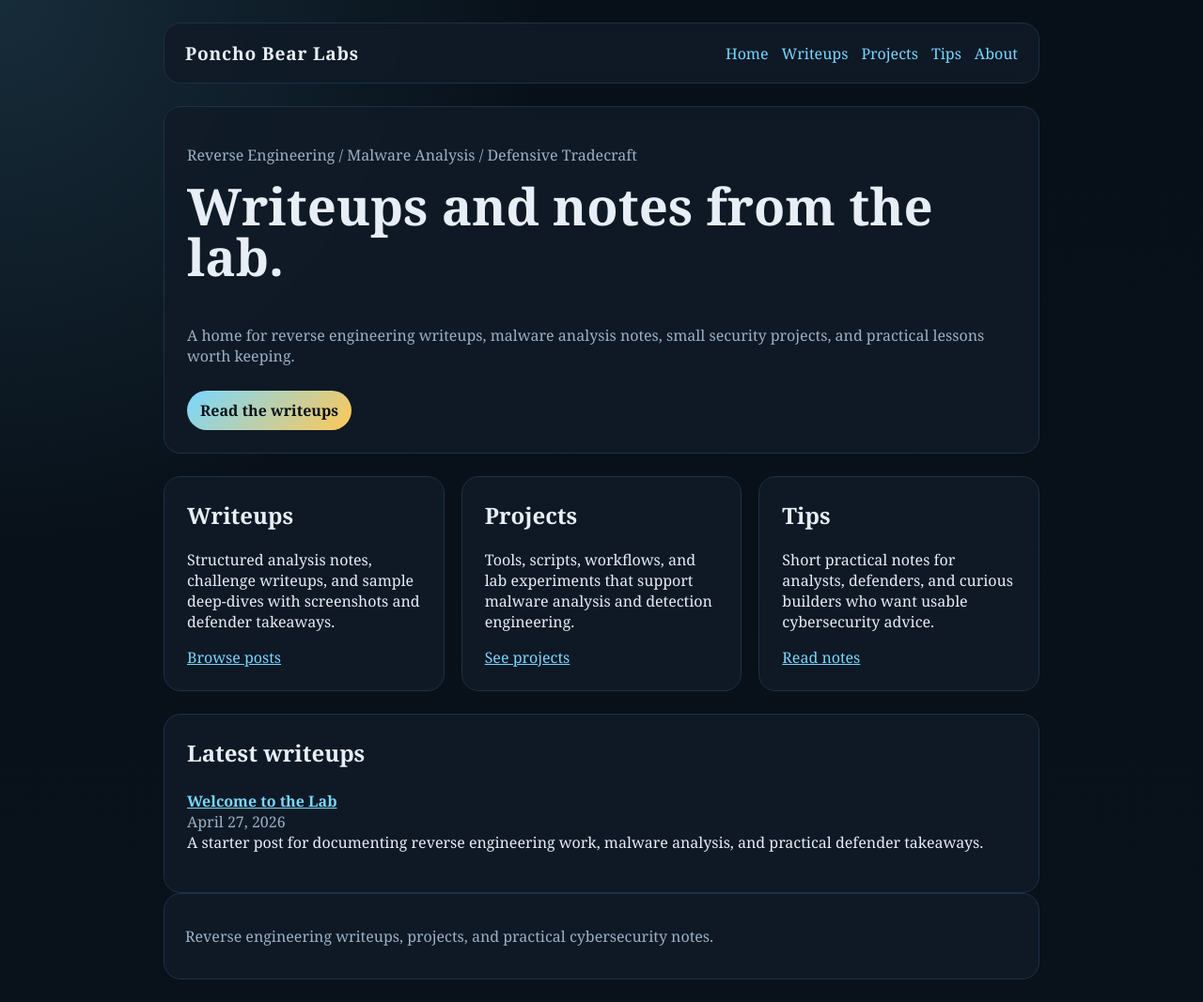
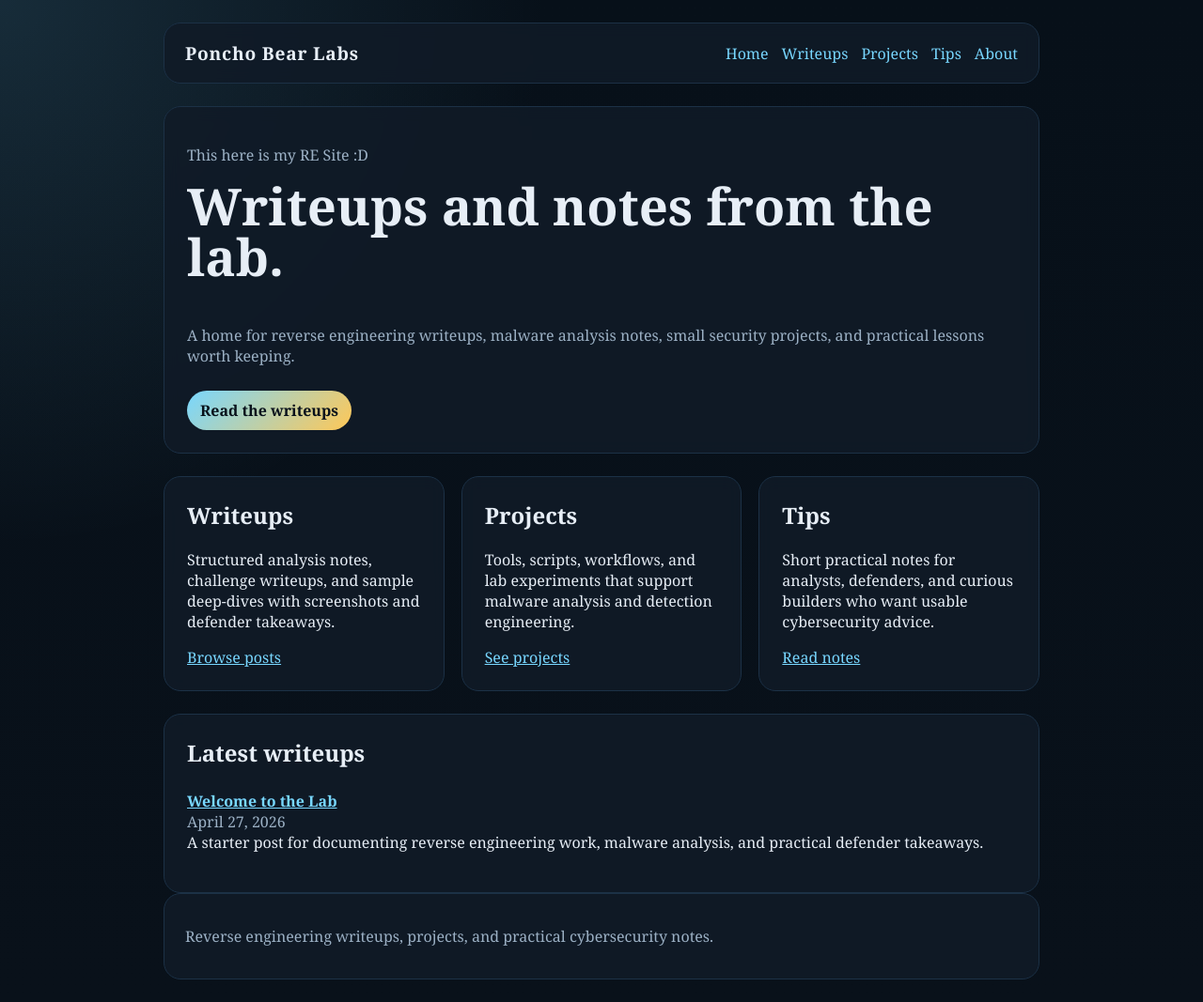
Before and after one commit to 0xkamaji/0xkamaji.github.io, a Jekyll site: the page built from index.md, in a window 1280 px wide. Shown: the whole page at 94% size. Built offline with Jekyll 4.4.1, drawn with Linux system fonts in a browser that asks for light colours.

Commit message:
first push

```diff
--- a/index.md
+++ b/index.md
@@ -3,7 +3,7 @@ layout: default
 title: Home
 ---
 <section class="hero card">
-  <p class="eyebrow">Reverse Engineering / Malware Analysis / Defensive Tradecraft</p>
+  <p class="eyebrow">This here is my RE Site :D</p>
   <h1>Writeups and notes from the lab.</h1>
   <p class="lede">
     A home for reverse engineering writeups, malware analysis notes, small security projects,
```
